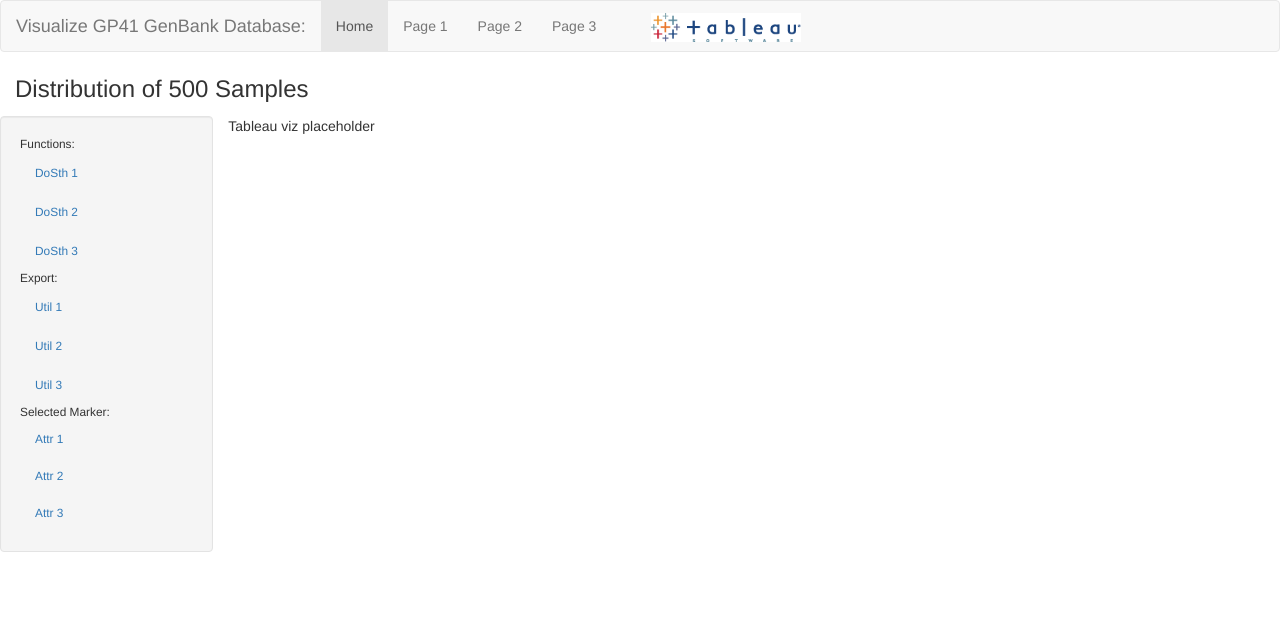
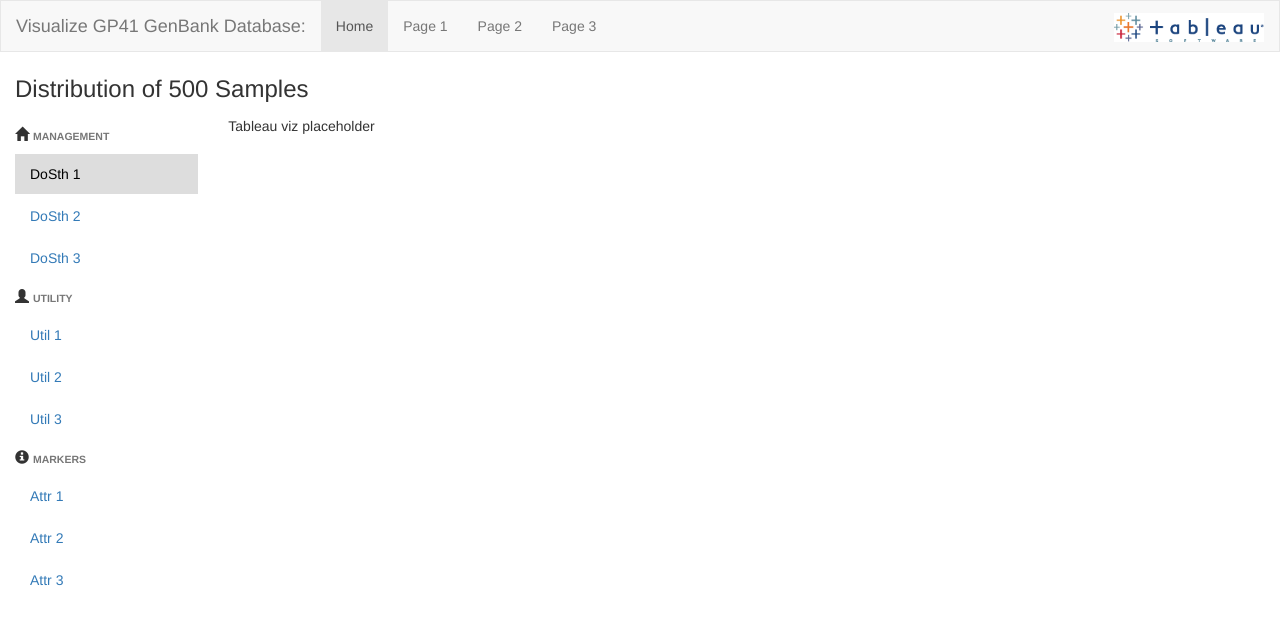
Before and after one commit to jinghuage/databaseVizApp, a website: page app/client/index.html in a window 1280 px wide. Drawn offline with nearby package versions, Linux system fonts and the light colour scheme.

Commit message:
css style sidebar

```diff
--- a/app/client/app.css
+++ b/app/client/app.css
@@ -2,7 +2,22 @@
   font-size: 24px;
 }
 
-.logo{
+.viz-logo{
   margin-left: 40px;
   margin-top: 12px;
+  float: right;
 }
+
+.nav-pills> li.active> a, .nav-pills> li.active> a:focus {
+    color: black;
+    background-color: #dddddd;
+}
+
+.nav-pills> li.active> a:hover {
+    background-color: #efcb00;
+    color: black;
+}
+
+* {
+  border-radius: 0 !important;
+}
--- a/app/client/index.html
+++ b/app/client/index.html
@@ -19,7 +19,7 @@
           <li><a href="#">Page 2</a></li>
           <li><a href="#">Page 3</a></li>
         </ul>
-        <img class='logo' src='assets/images/TableauLogo.png' width="150">
+        <img class='viz-logo' src='assets/images/TableauLogo.png' width="150">
       </div>
     </nav>
     <div class='container-fluid'>
@@ -27,21 +27,27 @@
         <p class='viz-desc'>Distribution of 500 Samples </p>
 
         <div class='row'>
-            <div class='col-sm-2 well small'>
+            <div class='col-sm-2 sidebar-nav'>
+              <h5><i class="glyphicon glyphicon-home"></i>
+                    <small><b>MANAGEMENT</b></small>
+              </h5>
               <ul id='vizmenu' class='nav nav-pills nav-stacked'>
-                <li class="nav-header">Functions:</li>
-                <li><a>DoSth 1</a></li>
+                <li class='active'><a>DoSth 1</a></li>
                 <li><a>DoSth 2</a></li>
                 <li><a>DoSth 3</a></li>
               </ul>
+              <h5><i class="glyphicon glyphicon-user"></i>
+                    <small><b>UTILITY</b></small>
+              </h5>
               <ul id='utilmenu' class='nav nav-pills nav-stacked'>
-                <li class="nav-header">Export:</li>
                 <li><a>Util 1</a></li>
                 <li><a>Util 2</a></li>
                 <li><a>Util 3</a></li>
               </ul>
-              <ul id='infobox' class='nav'>
-                <li class="nav-header">Selected Marker:</li>
+              <h5><i class="glyphicon glyphicon-info-sign"></i>
+                    <small><b>MARKERS</b></small>
+              </h5>
+              <ul id='infobox' class='nav nav-pills nav-stacked'>
                 <li><a>Attr 1</a></li>
                 <li><a>Attr 2</a></li>
                 <li><a>Attr 3</a></li>
```
